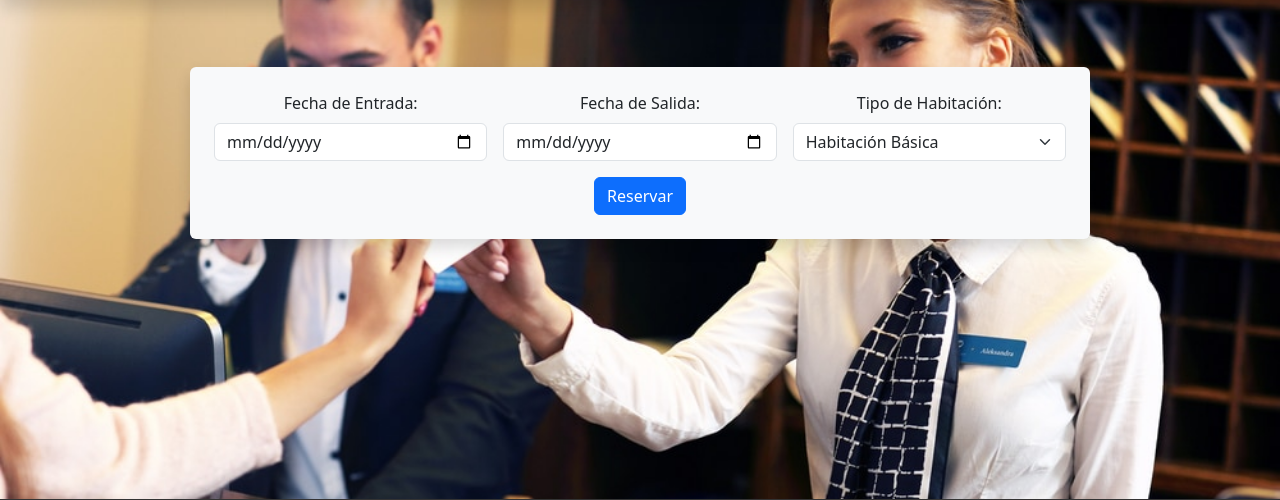
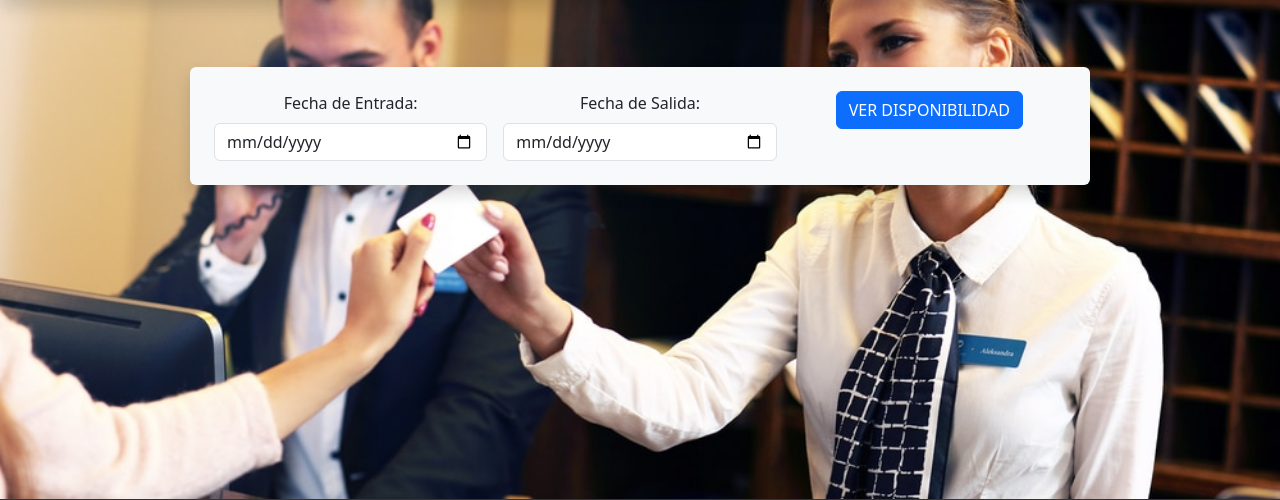
Before and after one commit to Tenvagos/tenvagos-1, a Flask app: page /reservar in a window 1280 px wide. Shown: the part 103-603 px from the top of the page. Run offline with Flask 3, Linux system fonts and the light colour scheme; some libraries are stand-ins or nearby versions.

Commit message:
FRT - 23.02
Pequeña modificación en reservar.html

```diff
--- a/frontend/app.py
+++ b/frontend/app.py
@@ -72,9 +72,35 @@ def login():
 
     return render_template('login.html')
 
-@app.route('/reservar')
+@app.route('/reservar', methods=['GET', 'POST'])
 def reservar():
-      return render_template('reservar.html')
+    if request.method == 'POST':
+        checkin = request.form.get('checkin')
+        checkout = request.form.get('checkout')
+
+        if 'name' in session:
+            user_id = session['id_usuario']
+        else:
+            flash('Debes iniciar sesión para realizar una reserva')
+            return redirect(url_for('login'))
+
+        reserva = {
+            "user_id": user_id,
+            "checkin": checkin,
+            "checkout": checkout,
+        }
+
+        api_url = f"{url_api}/reservations"
+        response = requests.post(api_url, json=reserva)
+
+        if response.status_code == 200:
+            flash('Reserva realizada con éxito')
+            return redirect(url_for('reservas'))
+        else:
+            flash('Error al realizar la reserva')
+            return render_template('reservar.html')
+
+    return render_template('reservar.html')
 
 @app.route('/logout')
 def logout():
--- a/frontend/templates/base.html
+++ b/frontend/templates/base.html
@@ -135,7 +135,7 @@
   </div>
 
 <!-- SCRIPT-->
-  <script src="../script/myscripts.js"></script>
+  <script src="{{ url_for('script', filename='myscripts.js') }}"></script>
   <script src="https://ajax.googleapis.com/ajax/libs/jquery/3.7.1/jquery.min.js"></script>
   <script src="https://www.google.com/recaptcha/api.js"></script>
   <script src="https://cdn.jsdelivr.net/npm/bootstrap@5.0.2/dist/js/bootstrap.bundle.min.js" integrity="sha384-MrcW6ZMFYlzcLA8Nl+NtUVF0sA7MsXsP1UyJoMp4YLEuNSfAP+JcXn/tWtIaxVXM" crossorigin="anonymous"></script>
--- a/frontend/templates/reservar.html
+++ b/frontend/templates/reservar.html
@@ -6,7 +6,7 @@
         <div class="row text-center">
             <div class="container my-5">
                 <div class="form-container p-4 bg-light rounded shadow">
-                <form id="reservationForm" class="row g-3">
+                    <form id="reservationForm" class="row g-3" action="{{ url_for('reservar') }}" method="POST">
                         <div class="col-md-4">
                             <label for="checkin" class="form-label">Fecha de Entrada:</label>
                             <input type="date" id="checkin" name="checkin" class="form-control" required>
@@ -15,19 +15,8 @@
                             <label for="checkout" class="form-label">Fecha de Salida:</label>
                             <input type="date" id="checkout" name="checkout" class="form-control" required>
                         </div>
-                  <div class="col-md-4">
-                    <label for="roomType" class="form-label">Tipo de Habitación:</label>
-                    <select id="roomType" name="roomType" class="form-select" required>
-                        <option value="single"> Habitación Básica</option>
-                        <option value="double">Confort Estándar</option>
-                        <option value="suite">Superior</option>
-                        <option value="deluxe">Suite Ejecutiva</option>
-                        <option value="family">Suite Presidencial</option>
-                        <option value="presidential">Residencia Real</option>
-                    </select>
-                  </div>
-                  <div class="col-12 text-center">
-                    <button type="submit" class="btn btn-primary">Reservar</button>
+                        <div class="col-md-4" text-center>
+                            <button type="submit" class="btn btn-primary">VER DISPONIBILIDAD</button>
                         </div>
                     </form>
                 </div>
```
Lines whose indentation alone changed are shown as unchanged.
